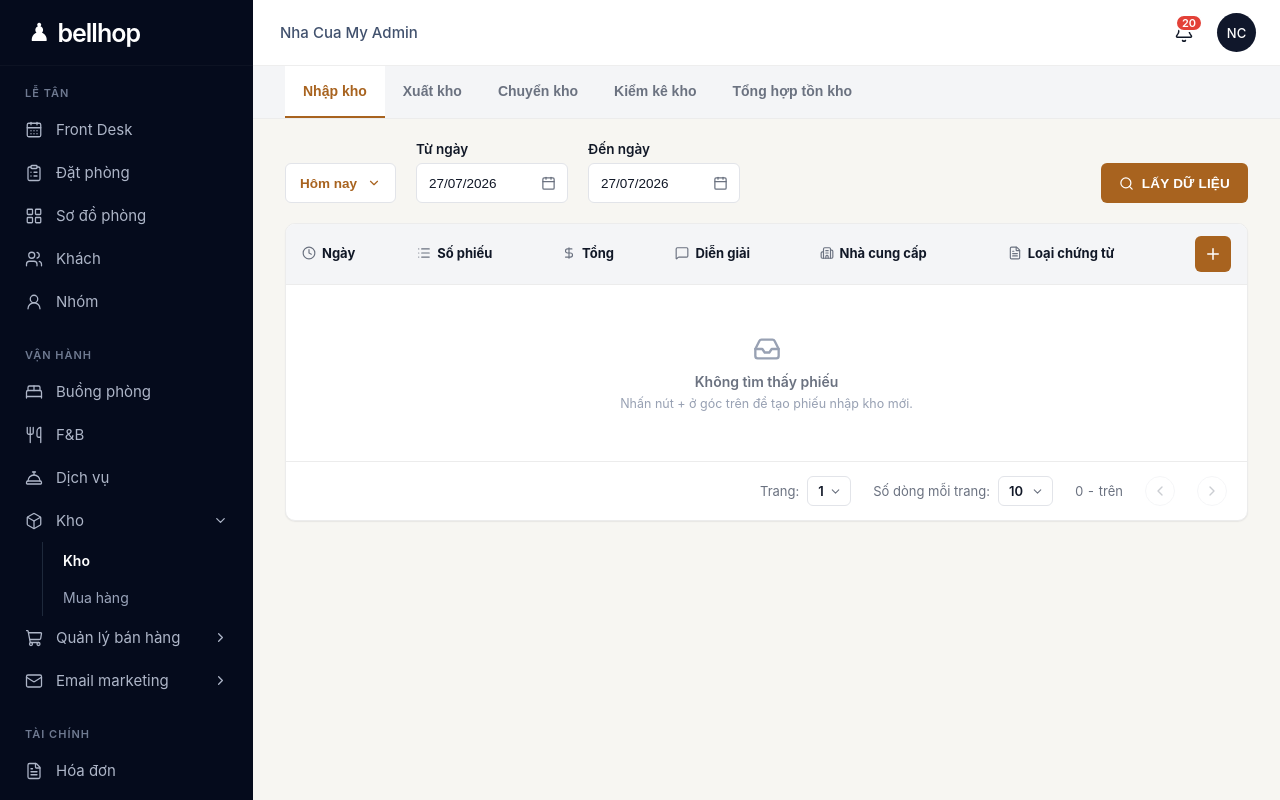
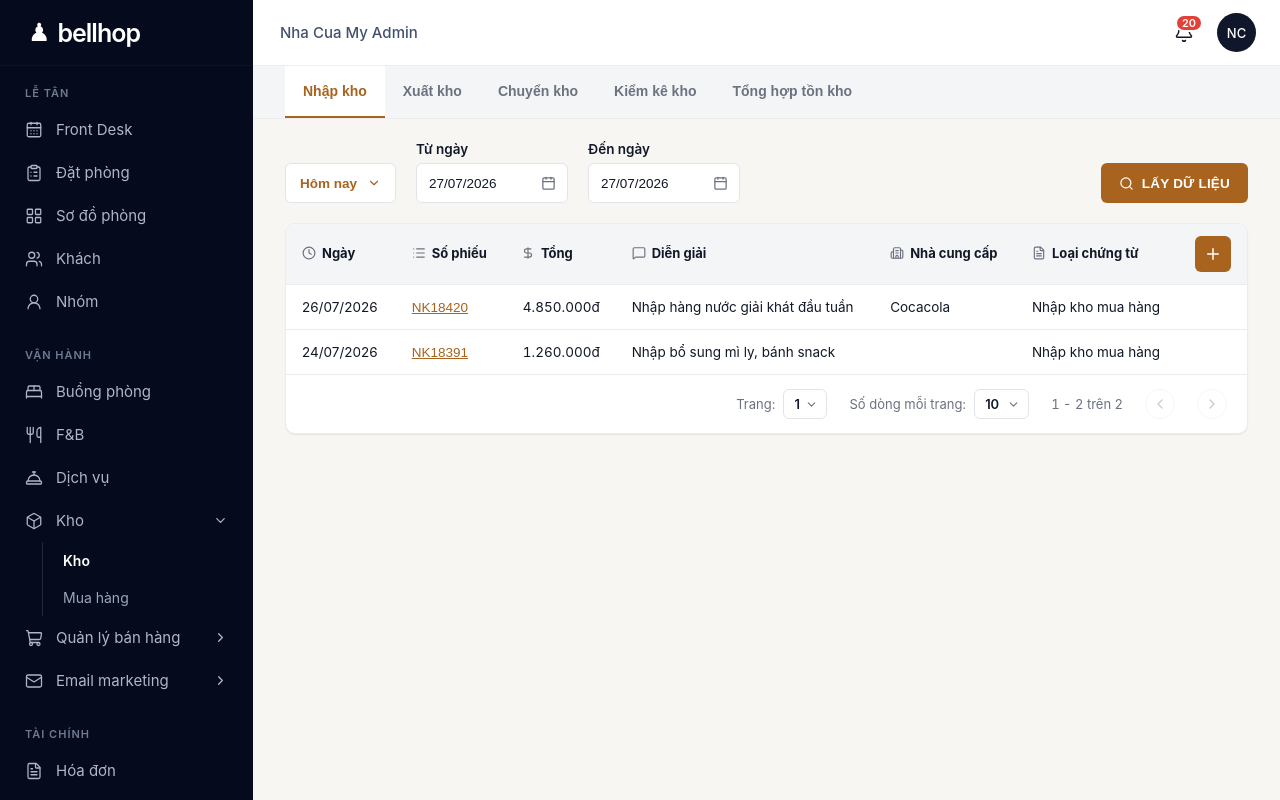
Before and after one commit to duynhatjoy-cyber/PMS-System, a React (Vite) app: page /van-hanh/kho in a window 1280 px wide. Built offline with nearby package versions, Linux system fonts and the light colour scheme.

Commit message:
Fill in data

```diff
--- a/src/data/warehouseData.js
+++ b/src/data/warehouseData.js
@@ -1,6 +1,10 @@
 // Mock data for the "Quản lý kho" (warehouse) screen — Nhập/Xuất/Chuyển/Kiểm kê/
 // Tổng hợp tồn kho. No backend exists yet, so every list below stands in for a
 // real inventory/purchasing service.
+
+import { startOfDay, addDays } from "../utils/format";
+
+const today = startOfDay(new Date());
 
 export const DATE_PRESETS = [
   "Hôm nay",
@@ -39,7 +43,26 @@ export const MATERIALS = [
   { id: "sting-rockstar", name: "Sting/Rockstar", unit: "Lon" },
 ];
 
-export const STOCK_IN_ROWS = [];
+export const STOCK_IN_ROWS = [
+  {
+    id: "NK18420",
+    ticketNo: "NK18420",
+    date: addDays(today, -1),
+    total: 4850000,
+    note: "Nhập hàng nước giải khát đầu tuần",
+    supplier: "Cocacola",
+    docType: "Nhập kho mua hàng",
+  },
+  {
+    id: "NK18391",
+    ticketNo: "NK18391",
+    date: addDays(today, -3),
+    total: 1260000,
+    note: "Nhập bổ sung mì ly, bánh snack",
+    supplier: "",
+    docType: "Nhập kho mua hàng",
+  },
+];
 
 export const STOCK_OUT_ROWS = [
   {
@@ -74,9 +97,43 @@ export const STOCK_OUT_ROWS = [
   },
 ];
 
-export const STOCK_TRANSFER_ROWS = [];
+export const STOCK_TRANSFER_ROWS = [
+  {
+    id: "CK20114",
+    ticketNo: "CK20114",
+    date: addDays(today, -1),
+    carrier: "Nguyễn Văn Long",
+    total: 620000,
+    note: "Chuyển từ Kho khách sạn sang Tủ minibar",
+  },
+  {
+    id: "CK20098",
+    ticketNo: "CK20098",
+    date: addDays(today, -2),
+    carrier: "Trần Thị Hoa",
+    total: 340000,
+    note: "Chuyển từ Kho khách sạn sang Kho buồng",
+  },
+];
 
-export const STOCK_CHECK_ROWS = [];
+export const STOCK_CHECK_ROWS = [
+  {
+    id: "KK10552",
+    ticketNo: "KK10552",
+    date: addDays(today, -1),
+    warehouse: "Kho khách sạn",
+    note: "Kiểm kê định kỳ cuối tuần",
+    status: "Đã xử lý",
+  },
+  {
+    id: "KK10531",
+    ticketNo: "KK10531",
+    date: addDays(today, -4),
+    warehouse: "Tủ minibar",
+    note: "Kiểm kê phát hiện thiếu nước suối nhỏ",
+    status: "Chưa xử lý",
+  },
+];
 
 // Tồn đầu kỳ / nhập / xuất / tồn cuối kỳ per material — 17 rows total, first 10
 // match the reference screenshot exactly.
```
